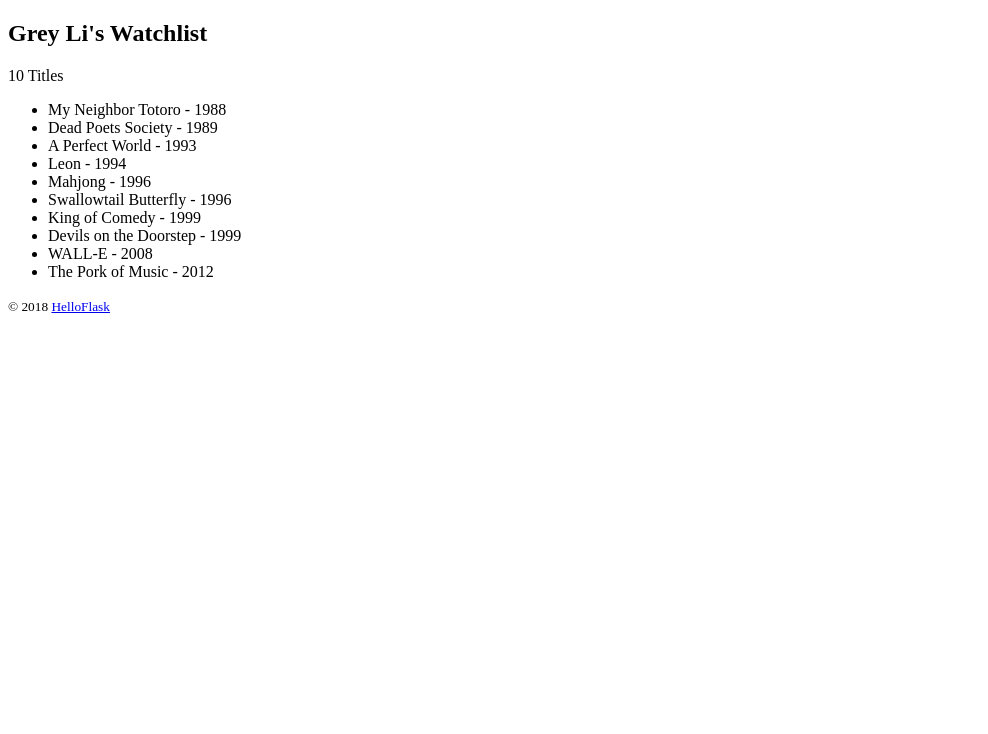
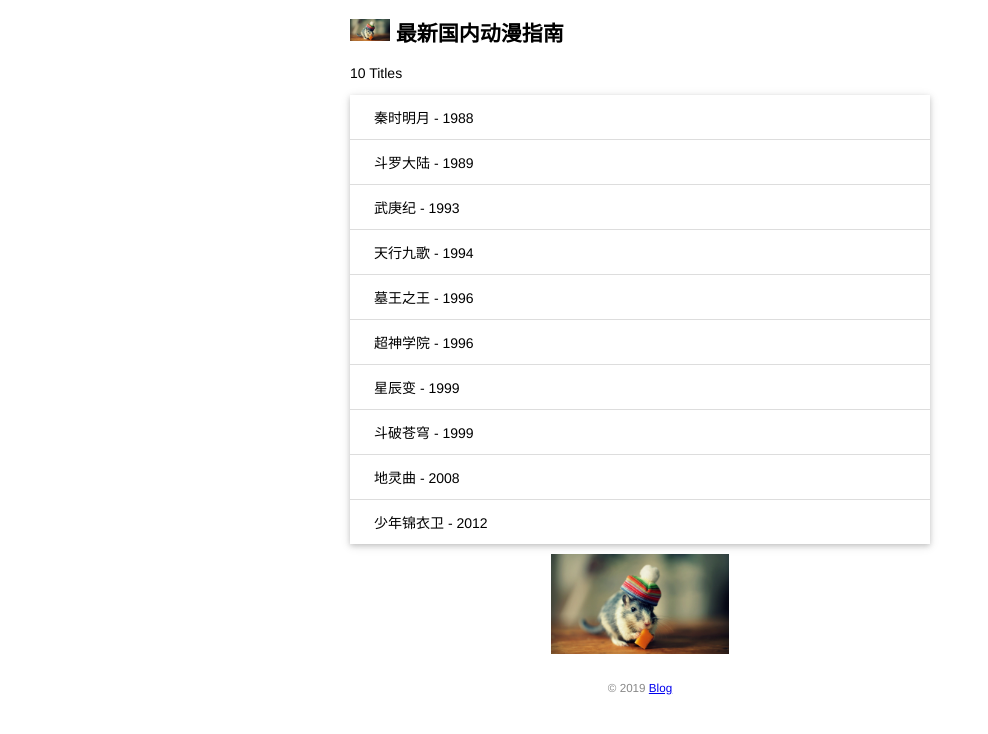
Before and after one commit to heweiblog/flask_app, a Flask app: page / in a window 1280 px wide. Shown: the top 734 px of the page, without its empty margins (0-988 px from the left). Run offline with Flask 2, Linux system fonts and the light colour scheme.

Commit message:
add images

```diff
--- a/app.py
+++ b/app.py
@@ -4,18 +4,19 @@
 from flask import Flask,render_template
 app = Flask(__name__)
 
-name = 'Grey Li'
+name = '最新国内动漫'
+
 movies = [
-	{'title': 'My Neighbor Totoro', 'year': '1988'},
-	{'title': 'Dead Poets Society', 'year': '1989'},
-	{'title': 'A Perfect World', 'year': '1993'},
-	{'title': 'Leon', 'year': '1994'},
-	{'title': 'Mahjong', 'year': '1996'},
-	{'title': 'Swallowtail Butterfly', 'year': '1996'},
-	{'title': 'King of Comedy', 'year': '1999'},
-	{'title': 'Devils on the Doorstep', 'year': '1999'},
-	{'title': 'WALL-E', 'year': '2008'},
-	{'title': 'The Pork of Music', 'year': '2012'},
+	{'title': '秦时明月', 'year': '1988'},
+	{'title': '斗罗大陆', 'year': '1989'},
+	{'title': '武庚纪', 'year': '1993'},
+	{'title': '天行九歌', 'year': '1994'},
+	{'title': '墓王之王', 'year': '1996'},
+	{'title': '超神学院', 'year': '1996'},
+	{'title': '星辰变', 'year': '1999'},
+	{'title': '斗破苍穹', 'year': '1999'},
+	{'title': '地灵曲', 'year': '2008'},
+	{'title': '少年锦衣卫', 'year': '2012'},
 ]
 
 @app.route('/')
--- /dev/null
+++ b/static/style.css
@@ -0,0 +1,48 @@
+/* 页面整体 */
+body {
+    margin: auto;
+    max-width: 580px;
+    font-size: 14px;
+    font-family: Helvetica, Arial, sans-serif;
+}
+
+/* 页脚 */
+footer {
+    color: #888;
+    margin-top: 15px;
+    text-align: center;
+    padding: 10px;
+}
+
+/* 头像 */
+.avatar {
+    width: 40px;
+}
+
+/* 电影列表 */
+.movie-list {
+    list-style-type: none;
+    padding: 0;
+    margin-bottom: 10px;
+    box-shadow: 0 2px 5px 0 rgba(0, 0, 0, 0.16), 0 2px 10px 0 rgba(0, 0, 0, 0.12);
+}
+
+.movie-list li {
+    padding: 12px 24px;
+    border-bottom: 1px solid #ddd;
+}
+
+.movie-list li:last-child {
+    border-bottom:none;
+}
+
+.movie-list li:hover {
+    background-color: #f8f9fa;
+}
+
+/* 图片 */
+.totoro {
+    display: block;
+    margin: 0 auto;
+    height: 100px;
+}
--- a/templates/index.html
+++ b/templates/index.html
@@ -2,19 +2,26 @@
 <html lang="en">
 <head>
     <meta charset="utf-8">
-    <title>{{ name }}'s Watchlist</title>
+    <title>{{ name }}指南</title>
+	<link rel="icon" href="{{ url_for('static', filename='favicon.ico') }}">
+	<link rel="stylesheet" href="{{ url_for('static', filename='style.css') }}" type="text/css">
 </head>
 <body>
-    <h2>{{ name }}'s Watchlist</h2>
+    <h2>
+		<img alt="Avatar" class="avatar" src="{{ url_for('static', filename='images/mouse.jpg') }}">
+		{{ name }}指南
+	</h2>
+	<!--<img alt="Walking Totoro" src="{{ url_for('static', filename='images/mouse.jpg') }}">!-->
     {# 使用 length 过滤器获取 movies 变量的长度 #}
     <p>{{ movies|length }} Titles</p>
-    <ul>
+	<ul class="movie-list">
         {% for movie in movies %}  {# 迭代 movies 变量 #}
         <li>{{ movie.title }} - {{ movie.year }}</li>  {# 等同于 movie['title'] #}
         {% endfor %}  {# 使用 endfor 标签结束 for 语句 #}
     </ul>
+	<img alt="Walking Totoro" class="totoro" src="{{ url_for('static', filename='images/mouse.jpg') }}">
     <footer>
-        <small>&copy; 2018 <a href="http://helloflask.com/tutorial">HelloFlask</a></small>
+        <small>&copy; 2019 <a href="http://heweiblog.github.io">Blog</a></small>
     </footer>
 </body>
 </html>
```
Also changed, not shown: static/images/mouse.jpg (added).
